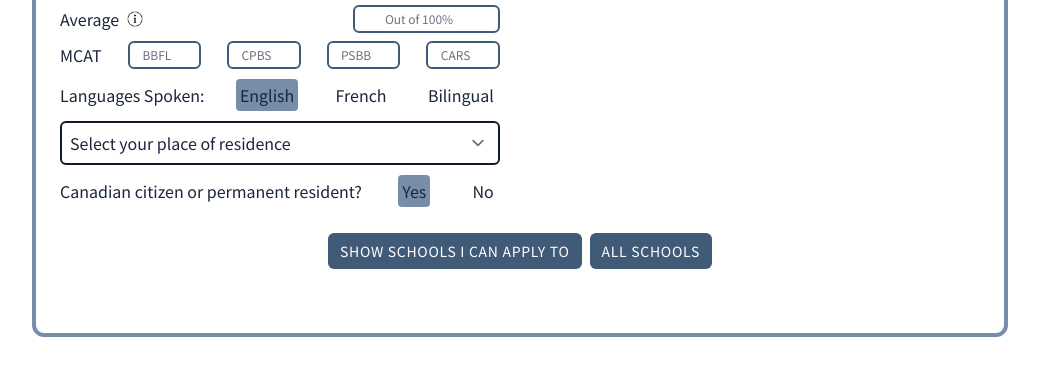
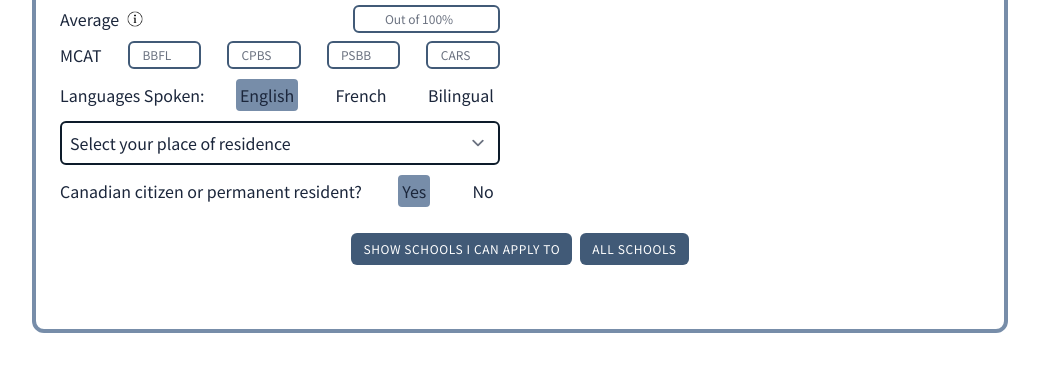
Before and after one commit to late-fall/medschool-prereqs, a website: page index.html in a window 1280 px wide. Shown: the part 239-614 px from the top of the page, without its empty margins (120-1159 px from the left). Drawn offline with Linux system fonts and the light colour scheme.

Commit message:
reduce button size

```diff
--- a/src/style.css
+++ b/src/style.css
@@ -7,7 +7,7 @@
 @tailwind utilities;
 
 .btn {
-    @apply rounded-md py-2 px-3 uppercase text-sm cursor-pointer tracking-wider bg-navy3 text-white hover:bg-navy4 transition ease-out duration-500 active:translate-y-1
+    @apply rounded-md py-2 px-3 uppercase text-xs cursor-pointer tracking-wider bg-navy3 text-white hover:bg-navy4 transition ease-out duration-500 active:translate-y-1
 }
 
 .input-box{
```
Also changed, not shown: public/style.css.
